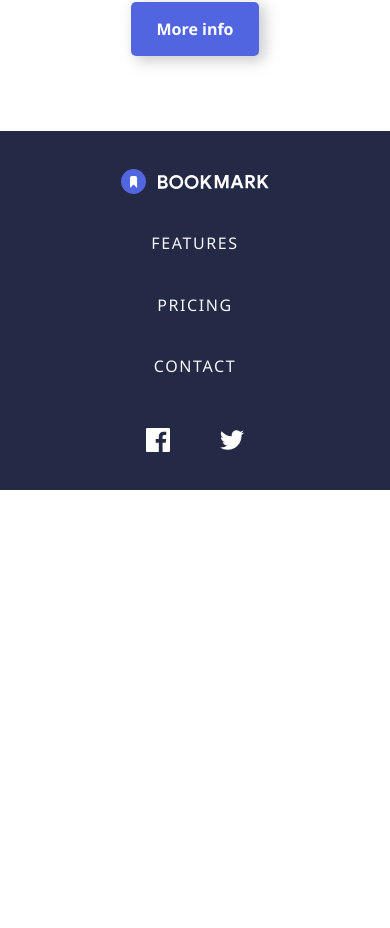
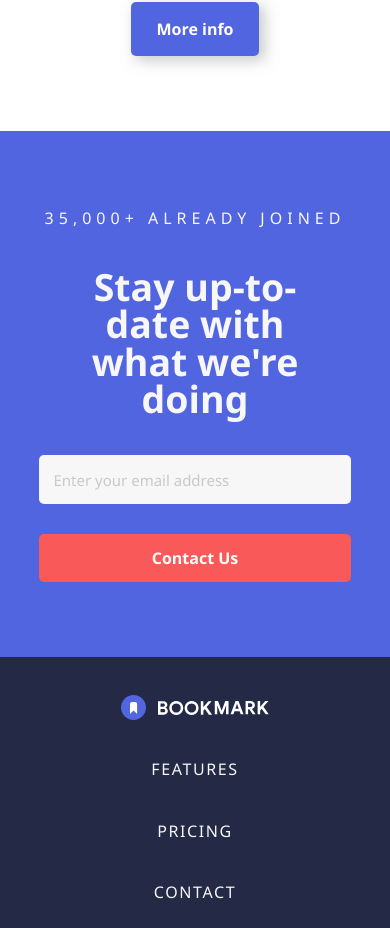
Before and after one commit to DiegoAPaez/5-React, a React (Vite) app: page / in a window 390 px wide. Shown: the part 5758-6686 px from the top of the page. Before the commit the page ends 6248 px from the top, so only its background shows below. Built offline with nearby package versions, Linux system fonts and the light colour scheme.

Commit message:
Contact section completed with responsive design

```diff
--- a/src/App.tsx
+++ b/src/App.tsx
@@ -4,6 +4,7 @@ import Hero from './components/organisms/Hero/Hero.tsx';
 import Features from './components/organisms/Features.tsx';
 import Downloads from './components/organisms/Downloads/Downloads.tsx';
 import Faqs from './components/organisms/Faqs/Faqs.tsx';
+import Contact from './components/organisms/Contact/Contact.tsx';
 
 function App() {
     return (
@@ -13,6 +14,7 @@ function App() {
             <Features />
             <Downloads />
             <Faqs />
+            <Contact />
             <Footer />
         </>
     );
--- a/src/index.css
+++ b/src/index.css
@@ -11,6 +11,8 @@
     --color-gray-700: oklch(37.3% 0.034 259.733);
     --color-white: #fff;
     --spacing: 0.25rem;
+    --text-2xl: 1.5rem;
+    --text-2xl--line-height: calc(2 / 1.5);
     --text-3xl: 1.875rem;
     --text-3xl--line-height: calc(2.25 / 1.875);
     --text-4xl: 2.25rem;
@@ -186,8 +188,17 @@
   }
 }
 @layer utilities {
+  .absolute {
+    position: absolute;
+  }
   .relative {
     position: relative;
+  }
+  .top-\[24\%\] {
+    top: 24%;
+  }
+  .right-\[3\%\] {
+    right: 3%;
   }
   .order-1 {
     order: 1;
@@ -219,6 +230,9 @@
   .mt-30 {
     margin-top: calc(var(--spacing) * 30);
   }
+  .mt-\[10\%\] {
+    margin-top: 10%;
+  }
   .mb-5 {
     margin-bottom: calc(var(--spacing) * 5);
   }
@@ -230,6 +244,9 @@
   }
   .mb-30 {
     margin-bottom: calc(var(--spacing) * 30);
+  }
+  .ml-\[-100\%\] {
+    margin-left: -100%;
   }
   .block {
     display: block;
@@ -246,6 +263,9 @@
   .inline-block {
     display: inline-block;
   }
+  .table {
+    display: table;
+  }
   .w-\[70\%\] {
     width: 70%;
   }
@@ -261,11 +281,17 @@
   .w-full {
     width: 100%;
   }
+  .max-w-\[450px\] {
+    max-width: 450px;
+  }
   .max-w-\[1200px\] {
     max-width: 1200px;
   }
   .max-w-\[1280px\] {
     max-width: 1280px;
+  }
+  .border-collapse {
+    border-collapse: collapse;
   }
   .rotate-180 {
     rotate: 180deg;
@@ -330,6 +356,9 @@
   .gap-25 {
     gap: calc(var(--spacing) * 25);
   }
+  .gap-\[3rem\] {
+    gap: 3rem;
+  }
   .self-start {
     align-self: flex-start;
   }
@@ -342,9 +371,20 @@
   .rounded-lg {
     border-radius: var(--radius-lg);
   }
+  .rounded-b-lg {
+    border-bottom-right-radius: var(--radius-lg);
+    border-bottom-left-radius: var(--radius-lg);
+  }
+  .border {
+    border-style: var(--tw-border-style);
+    border-width: 1px;
+  }
   .border-2 {
     border-style: var(--tw-border-style);
     border-width: 2px;
+  }
+  .border-\(--secondary-color\) {
+    border-color: var(--secondary-color);
   }
   .border-transparent {
     border-color: transparent;
@@ -367,6 +407,15 @@
   .bg-\(--main-color-dark\) {
     background-color: var(--main-color-dark);
   }
+  .bg-\(--secondary-color\) {
+    background-color: var(--secondary-color);
+  }
+  .p-1 {
+    padding: calc(var(--spacing) * 1);
+  }
+  .p-5 {
+    padding: calc(var(--spacing) * 5);
+  }
   .p-10 {
     padding: calc(var(--spacing) * 10);
   }
@@ -381,6 +430,9 @@
   }
   .py-3 {
     padding-block: calc(var(--spacing) * 3);
+  }
+  .py-4 {
+    padding-block: calc(var(--spacing) * 4);
   }
   .py-5 {
     padding-block: calc(var(--spacing) * 5);
@@ -399,6 +451,10 @@
   }
   .text-center {
     text-align: center;
+  }
+  .text-2xl {
+    font-size: var(--text-2xl);
+    line-height: var(--tw-leading, var(--text-2xl--line-height));
   }
   .text-3xl {
     font-size: var(--text-3xl);
@@ -427,6 +483,10 @@
   .font-medium {
     --tw-font-weight: var(--font-weight-medium);
     font-weight: var(--font-weight-medium);
+  }
+  .tracking-\[0\.5rem\] {
+    --tw-tracking: 0.5rem;
+    letter-spacing: 0.5rem;
   }
   .tracking-wider {
     --tw-tracking: var(--tracking-wider);
@@ -460,6 +520,12 @@
   .uppercase {
     text-transform: uppercase;
   }
+  .italic {
+    font-style: italic;
+  }
+  .underline {
+    text-decoration-line: underline;
+  }
   .opacity-20 {
     opacity: 20%;
   }
@@ -476,6 +542,10 @@
   .shadow-lg {
     --tw-shadow: 0 10px 15px -3px var(--tw-shadow-color, rgb(0 0 0 / 0.1)), 0 4px 6px -4px var(--tw-shadow-color, rgb(0 0 0 / 0.1));
     box-shadow: var(--tw-inset-shadow), var(--tw-inset-ring-shadow), var(--tw-ring-offset-shadow), var(--tw-ring-shadow), var(--tw-shadow);
+  }
+  .outline {
+    outline-style: var(--tw-outline-style);
+    outline-width: 1px;
   }
   .filter {
     filter: var(--tw-blur,) var(--tw-brightness,) var(--tw-contrast,) var(--tw-grayscale,) var(--tw-hue-rotate,) var(--tw-invert,) var(--tw-saturate,) var(--tw-sepia,) var(--tw-drop-shadow,);
@@ -589,6 +659,13 @@
       }
     }
   }
+  .hover\:border-red-400 {
+    &:hover {
+      @media (hover: hover) {
+        border-color: var(--color-red-400);
+      }
+    }
+  }
   .hover\:bg-white {
     &:hover {
       @media (hover: hover) {
@@ -610,6 +687,13 @@
       }
     }
   }
+  .hover\:text-red-400 {
+    &:hover {
+      @media (hover: hover) {
+        color: var(--color-red-400);
+      }
+    }
+  }
   .hover\:filter-\(--animate-fill-red\) {
     &:hover {
       @media (hover: hover) {
@@ -627,6 +711,11 @@
       order: 2;
     }
   }
+  .md\:col-\[1\/3\] {
+    @media (width >= 48rem) {
+      grid-column: 1/3;
+    }
+  }
   .md\:mx-0 {
     @media (width >= 48rem) {
       margin-inline: calc(var(--spacing) * 0);
@@ -640,6 +729,11 @@
   .md\:mt-0 {
     @media (width >= 48rem) {
       margin-top: calc(var(--spacing) * 0);
+    }
+  }
+  .md\:mt-\[12\%\] {
+    @media (width >= 48rem) {
+      margin-top: 12%;
     }
   }
   .md\:mb-0 {
@@ -665,6 +759,11 @@
   .md\:hidden {
     @media (width >= 48rem) {
       display: none;
+    }
+  }
+  .md\:w-\[25\%\] {
+    @media (width >= 48rem) {
+      width: 25%;
     }
   }
   .md\:w-\[40\%\] {
@@ -725,6 +824,11 @@
   .md\:gap-20 {
     @media (width >= 48rem) {
       gap: calc(var(--spacing) * 20);
+    }
+  }
+  .md\:gap-\[2rem\] {
+    @media (width >= 48rem) {
+      gap: 2rem;
     }
   }
   .md\:justify-self-end {
@@ -986,6 +1090,11 @@ a {
   inherits: false;
   initial-value: 0 0 #0000;
 }
+@property --tw-outline-style {
+  syntax: "*";
+  inherits: false;
+  initial-value: solid;
+}
 @property --tw-blur {
   syntax: "*";
   inherits: false;
@@ -1070,6 +1179,7 @@ a {
       --tw-ring-offset-width: 0px;
       --tw-ring-offset-color: #fff;
       --tw-ring-offset-shadow: 0 0 #0000;
+      --tw-outline-style: solid;
       --tw-blur: initial;
       --tw-brightness: initial;
       --tw-contrast: initial;
```
